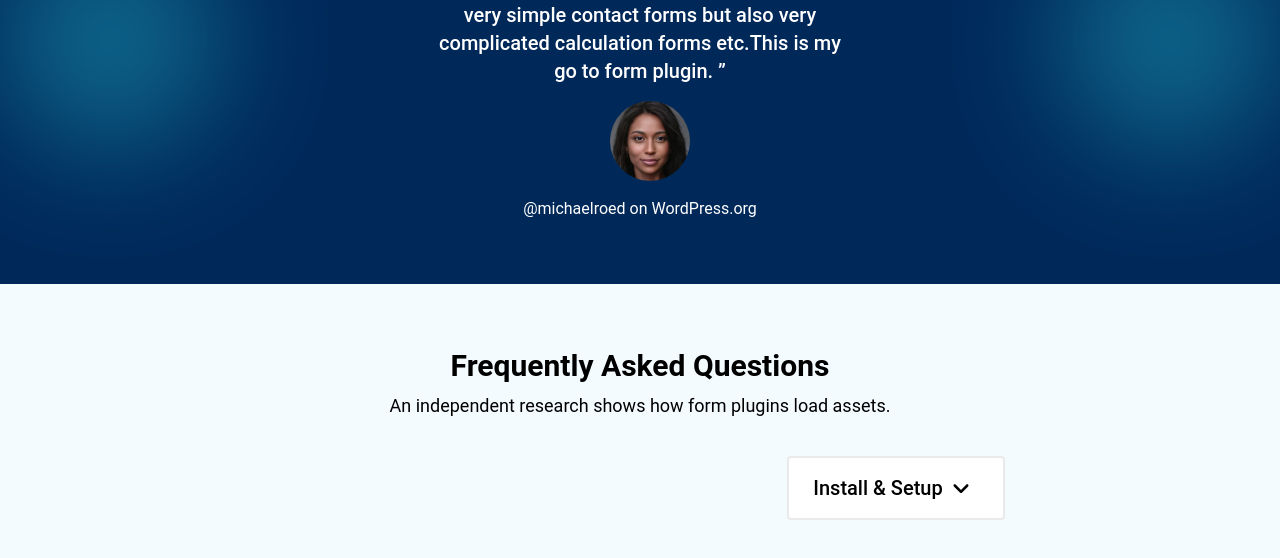
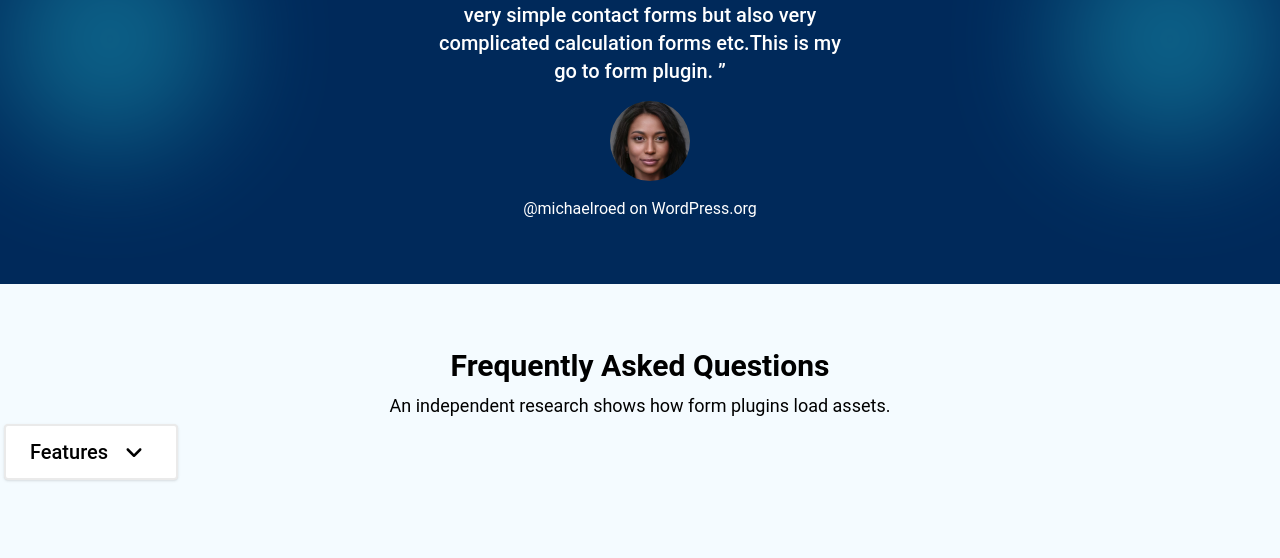
Before and after one commit to ronobir84/fluent-forms, a React (Vite) app: page / in a window 1280 px wide. Shown: the part 7348-7906 px from the top of the page. Built offline with nearby package versions, Linux system fonts and the light colour scheme.

Commit message:
add this last section

```diff
--- a/src/Pages/HomePage/Frequently/Frequently.jsx
+++ b/src/Pages/HomePage/Frequently/Frequently.jsx
@@ -7,9 +7,9 @@ const Frequently = () => {
                 <h2 className="text-3xl text-black font-semibold">Frequently Asked Questions</h2>
                 <p className="text-lg text-black">An independent research shows how form plugins load assets.</p>
             </div>
-            <div className="text-center pt-8 relative left-[20%]">
-                <div className="dropdown">
-                    <div tabIndex={0} role="button" className="pl-6 m-1 flex items-center gap-2 px-8  py-4 border-solid border-2 border-[#EAEAEA] bg-[#FFFFFF]  rounded "><span className='text-xl font-medium text-black    '>Install & Setup</span><FaAngleDown className='text-xl font-medium text-black  '></FaAngleDown></div>
+            <div>
+                <div className="dropdown ">
+                    <div tabIndex={0} role="button" className="pl-6 m-1 flex items-center gap-4 border-solid border-2 border-[#EAEAEA] rounded shadow bg-[#FFFFFF]  px-8 py-3 "><span className='text-xl font-medium text-black   '>Features</span><FaAngleDown className='text-xl font-medium text-black  '></FaAngleDown></div>
                     <ul tabIndex={0} className="dropdown-content z-[1] menu p-2 shadow bg-white  rounded-box w-36 ">
                         <li className='text-[#06CDFF] text-xl font-medium'><a>Item 1</a></li>
                         <li className='text-[#06CDFF] text-xl font-medium'><a>Item 2</a></li>
@@ -17,9 +17,7 @@ const Frequently = () => {
                 </div>
             </div>
 
-            <div>
 
-            </div>
         </div>
     );
 };
```
